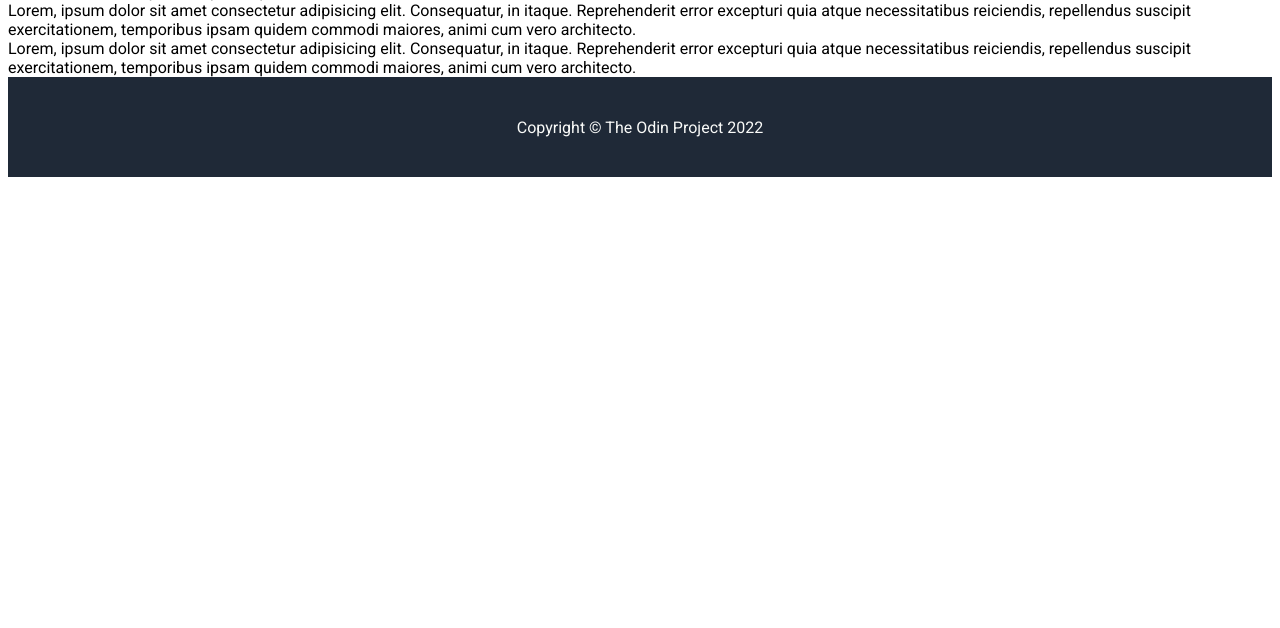
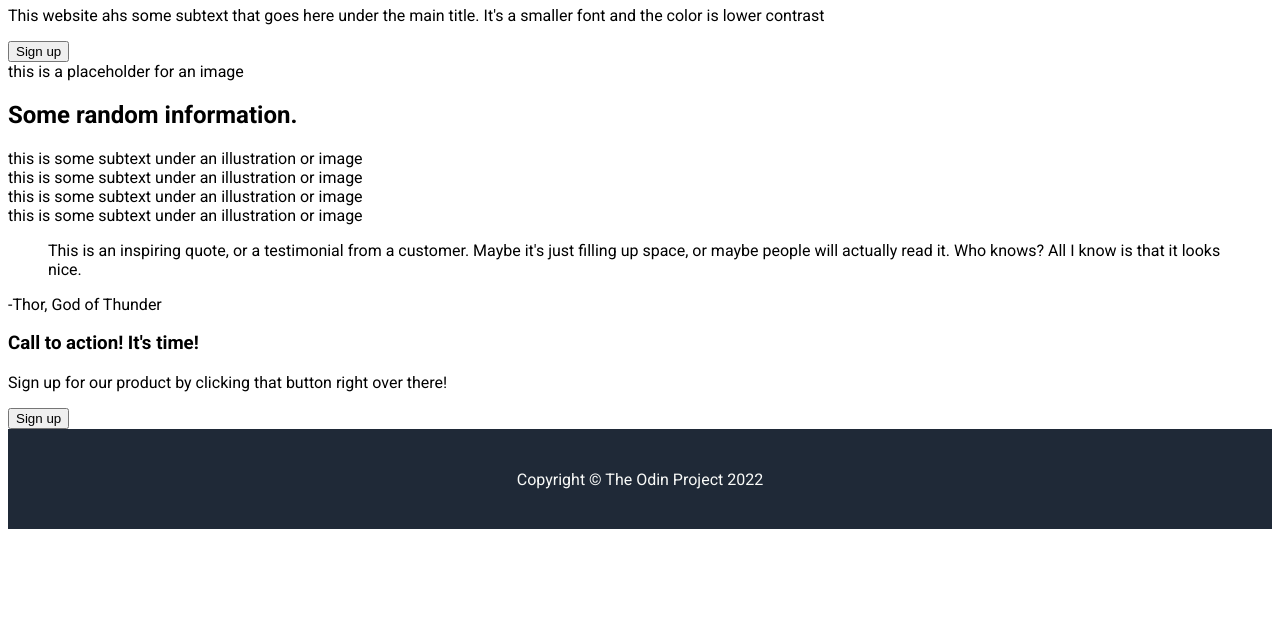
Before and after one commit to coopersimpson/project-landing-page, a plain HTML site: page index.html in a window 1280 px wide. Shown: the part 172-800 px from the top of the page. Drawn offline with Linux system fonts and the light colour scheme.

Commit message:
Flesh out HTML content

```diff
--- a/index.html
+++ b/index.html
@@ -20,19 +20,43 @@
     </header>
     <div class="content">
         <div class="container-1">
-            Lorem, ipsum dolor sit amet consectetur adipisicing elit. Consequatur, in itaque. Reprehenderit error excepturi quia atque necessitatibus reiciendis, repellendus suscipit exercitationem, temporibus ipsam quidem commodi maiores, animi cum vero architecto.
+            <div class="container-1-info"></div>
+                <h1>This website is awesome</h1>
+                <p>This website ahs some subtext that goes here under the main title. It's a smaller font and the color is lower contrast</p>
+                <button>Sign up</button>
         </div>
+        <div>this is a placeholder for an image</div>
 
         <div class="container-2">
-            Lorem, ipsum dolor sit amet consectetur adipisicing elit. Consequatur, in itaque. Reprehenderit error excepturi quia atque necessitatibus reiciendis, repellendus suscipit exercitationem, temporibus ipsam quidem commodi maiores, animi cum vero architecto.
+            <h2>Some random information.</h2>
+            <div class="container-2-info"></div>
+                <div class="info-box">
+                    <div class="box"></div>
+                    <div class="info-text">this is some subtext under an illustration or image</div>
+                </div>
+                <div class="info-box">
+                    <div class="box"></div>
+                    <div class="info-text">this is some subtext under an illustration or image</div>
+                </div>
+                <div class="info-box">
+                    <div class="box"></div>
+                    <div class="info-text">this is some subtext under an illustration or image</div>
+                </div>
+                <div class="info-box">
+                    <div class="box"></div>
+                    <div class="info-text">this is some subtext under an illustration or image</div>
+                </div>
         </div>
 
         <div class="container-3">
-            Lorem, ipsum dolor sit amet consectetur adipisicing elit. Consequatur, in itaque. Reprehenderit error excepturi quia atque necessitatibus reiciendis, repellendus suscipit exercitationem, temporibus ipsam quidem commodi maiores, animi cum vero architecto.
+            <blockquote>This is an inspiring quote, or a testimonial from a customer. Maybe it's just filling up space, or maybe people will actually read it. Who knows? All I know is that it looks nice.</blockquote>
+            <div class="thor">-Thor, God of Thunder</div>
         </div>
 
         <div class="container-4">
-            Lorem, ipsum dolor sit amet consectetur adipisicing elit. Consequatur, in itaque. Reprehenderit error excepturi quia atque necessitatibus reiciendis, repellendus suscipit exercitationem, temporibus ipsam quidem commodi maiores, animi cum vero architecto.
+            <h3>Call to action! It's time!</h3>
+            <p>Sign up for our product by clicking that button right over there!</p>
+            <button>Sign up</button>
         </div>
     </div>
     <footer class="footer">
```
